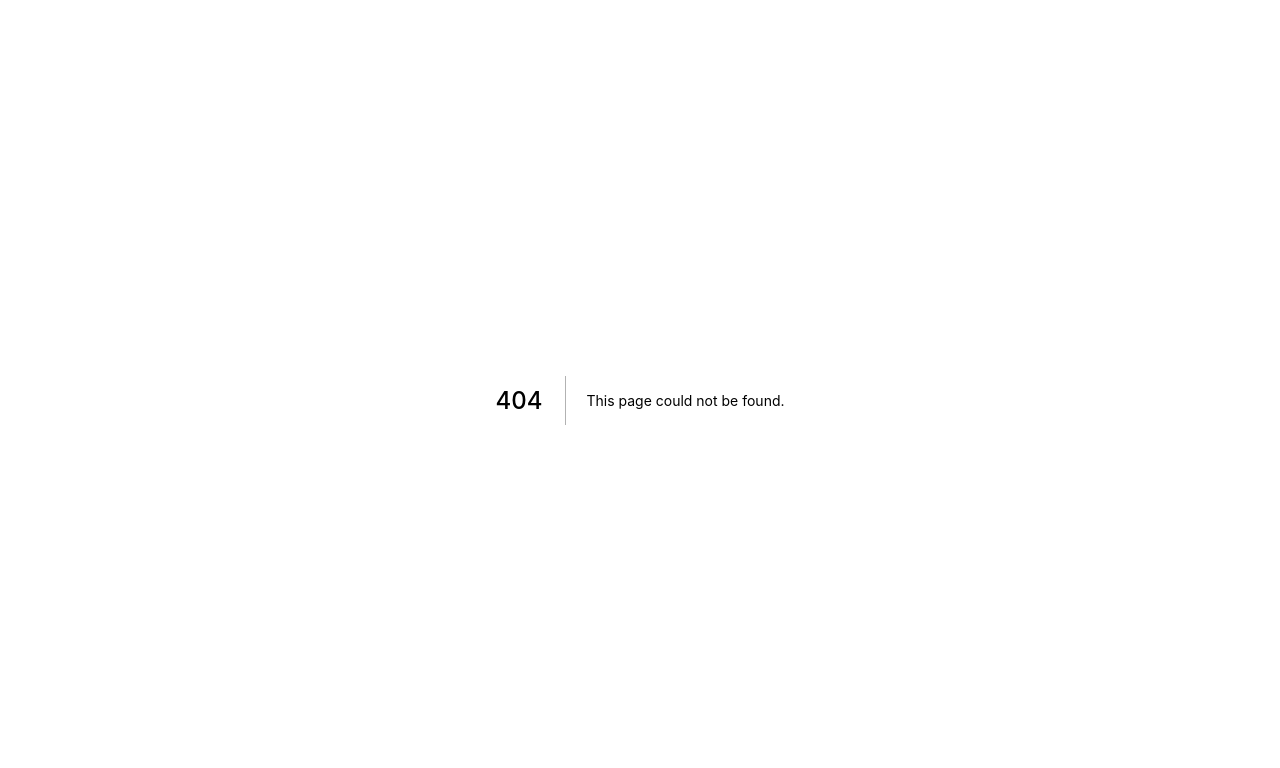
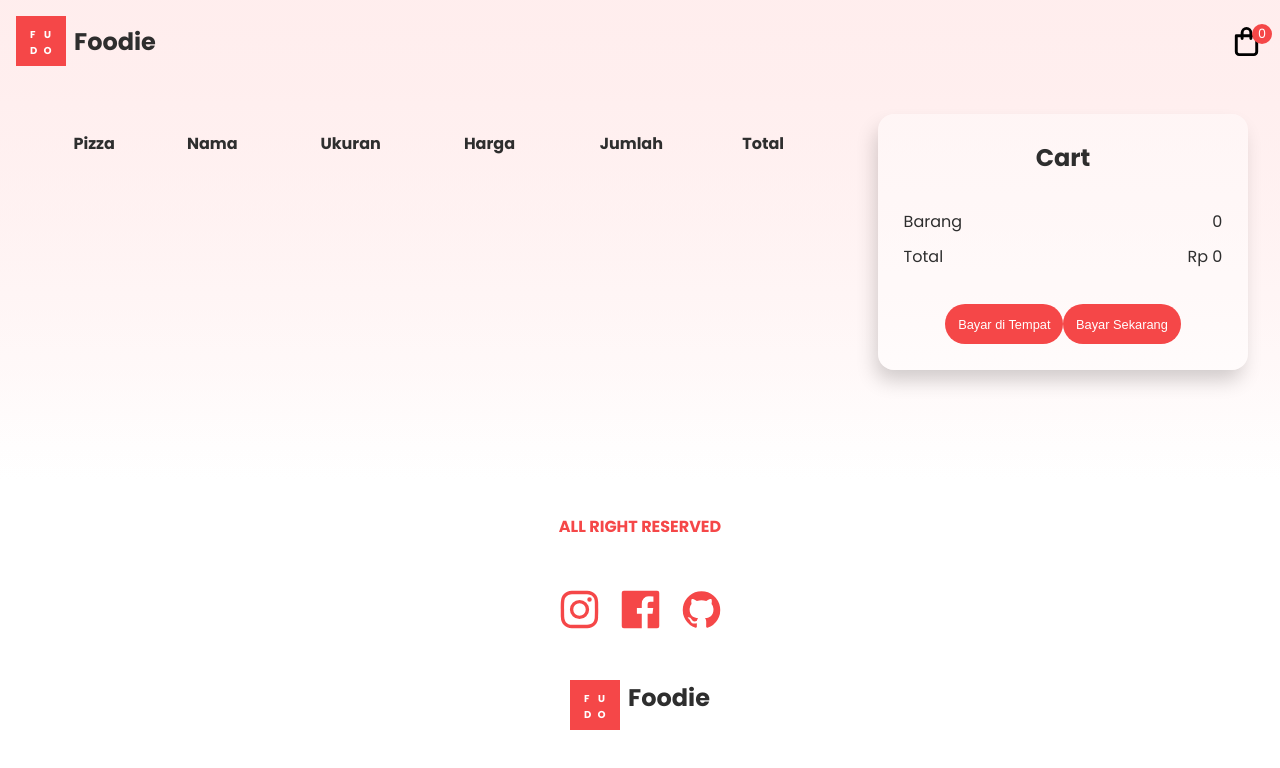
Before and after one commit to NichoAdhyatma/foodie-react-next-js, a Next.js app: page /cart in a window 1280 px wide. Before the commit this address had no page. Shown: the top 768 px of the page. Built offline with nearby package versions, Linux system fonts and the light colour scheme.

Commit message:
cart-remove-item

```diff
--- a/components/Header.jsx
+++ b/components/Header.jsx
@@ -2,12 +2,11 @@ import css from "../styles/Header.module.css";
 import Image from "next/image";
 import logo from "../assets/Logo.png";
 import { UilShoppingBag } from "@iconscout/react-unicons";
-import {useStore}  from "../store/store";
+import { useStore } from "../store/store";
+import Link from "next/link";
 
 const Header = () => {
-  const state = useStore((state) => state)
-  console.log(state)
-  const items = useStore((state) => state.cart.pizzas.length)
+  const items = useStore((state) => state.cart.pizzas.length);
 
   return (
     <div className={css.header}>
@@ -26,10 +25,12 @@ const Header = () => {
 
       {/* Right side */}
       <div className={css.rightSide}>
-        <div className={css.cart}>
-          <UilShoppingBag size={35} color="2E2E2E" />
-          <div className={css.badge}>{items}</div>
-        </div>
+        <Link href="/cart">
+          <div className={css.cart}>
+            <UilShoppingBag size={35} color="2E2E2E" />
+            <div className={css.badge}>{items}</div>
+          </div>
+        </Link>
       </div>
     </div>
   );
--- /dev/null
+++ b/pages/cart.js
@@ -0,0 +1,112 @@
+import Layout from "../components/Layout";
+import { useStore } from "../store/store";
+import css from "../styles/Cart.module.css";
+import { urlFor } from "../lib/client";
+import Image from "next/image";
+import { ToastContainer, toast } from "react-toastify";
+import "react-toastify/dist/ReactToastify.css";
+
+export default function Cart(params) {
+  const cartData = useStore((state) => state.cart);
+  const removePizza = useStore((state) => state.removePizza);
+  const handleRemove = (index) => {
+    removePizza(index);
+    toast.error("Barang dihapus.", {
+      position: "top-center",
+      autoClose: 2000,
+      hideProgressBar: true,
+      closeOnClick: true,
+      pauseOnHover: true,
+      draggable: true,
+    });
+  };
+
+  const total = () =>
+    cartData.pizzas.reduce((a, b) => a + b.quantity * b.price, 0);
+
+  return (
+    <Layout>
+      <div className={css.container}>
+        {/* details */}
+        <div className={css.details}>
+          <table className={css.table}>
+            <thead>
+              <th>Pizza</th>
+              <th>Nama</th>
+              <th>Ukuran</th>
+              <th>Harga</th>
+              <th>Jumlah</th>
+              <th>Total</th>
+              <th></th>
+            </thead>
+
+            <tbody className={css.tbody}>
+              {cartData.pizzas.length > 0 &&
+                cartData.pizzas.map((pizza, index) => {
+                  const src = urlFor(pizza.image).url();
+
+                  return (
+                    <tr key={index}>
+                      <td className={css.imageTd}>
+                        <Image
+                          loader={() => src}
+                          src={src}
+                          alt=""
+                          width={85}
+                          height={85}
+                          objectFit="cover"
+                        />
+                      </td>
+
+                      <td>{pizza.name}</td>
+
+                      <td>
+                        {pizza.size === 0
+                          ? "Kecil"
+                          : pizza.size === 1
+                          ? "Sedang"
+                          : "Besar"}
+                      </td>
+
+                      <td>{pizza.price}</td>
+                      <td>{pizza.quantity}</td>
+                      <td>{pizza.quantity * pizza.price}</td>
+                      <td>
+                        <span
+                          className={css.remove}
+                          onClick={() => handleRemove(index)}
+                        >
+                          x
+                        </span>
+                      </td>
+                    </tr>
+                  );
+                })}
+            </tbody>
+          </table>
+        </div>
+        {/* summary */}
+        <div className={css.cart}>
+          <span>Cart</span>
+          <div className={css.cartDetails}>
+            <div>
+              <span>Barang</span>
+              <span>{cartData.pizzas.length}</span>
+            </div>
+
+            <div>
+              <span>Total</span>
+              <span>Rp {total()}</span>
+            </div>
+          </div>
+
+          <div className={css.btnGroup}>
+              <button className="btn">Bayar di Tempat</button>
+              <button className="btn">Bayar Sekarang</button>
+          </div>
+        </div>
+      </div>
+      <ToastContainer />
+    </Layout>
+  );
+}
--- a/store/store.js
+++ b/store/store.js
@@ -1,4 +1,4 @@
-import create  from "zustand";
+import create from "zustand";
 
 export const useStore = create((set) => ({
   cart: {
@@ -11,4 +11,11 @@ export const useStore = create((set) => ({
         pizzas: [...state.cart.pizzas, data],
       },
     })),
+
+  removePizza: (index) =>
+    set((state) => ({
+      cart: {
+        pizzas: state.cart.pizzas.filter((_, i) => i != index),
+      },
+    })),
 }));
--- /dev/null
+++ b/styles/Cart.module.css
@@ -0,0 +1,87 @@
+.container {
+  padding: 2rem;
+  display: grid;
+  grid-template-columns: 2.2fr 1fr;
+  gap: 2rem;
+}
+
+.table {
+  width: 100%;
+  border-spacing: 1rem;
+  border-collapse: separate;
+}
+
+.tbody > tr > td {
+  text-align: center;
+}
+
+.tbody > tr:nth-child(2) {
+  width: 15%;
+}
+
+.imageTd > span > img {
+  border-radius: 1rem;
+  -webkit-border-radius: 1rem;
+  -moz-border-radius: 1rem;
+  -ms-border-radius: 1rem;
+  -o-border-radius: 1rem;
+}
+
+.remove {
+  border-radius: 100%;
+  background-color: var(--themeRed);
+  color: white;
+  -webkit-border-radius: 100%;
+  -moz-border-radius: 100%;
+  -ms-border-radius: 100%;
+  -o-border-radius: 100%;
+  display: flex;
+  align-items: center;
+  justify-content: center;
+  cursor: pointer;
+  width: fit-content;
+  padding: 0 0.5rem;
+}
+
+.cart {
+  display: flex;
+  flex-direction: column;
+  align-items: center;
+  justify-content: space-between;
+  height: 16rem;
+  padding: 1.6rem;
+  background-color: var(--cartBack);
+  box-shadow: var(--shadow);
+  border-radius: 1rem;
+  -webkit-border-radius: 1rem;
+  -moz-border-radius: 1rem;
+  -ms-border-radius: 1rem;
+  -o-border-radius: 1rem;
+}
+
+.cart > span {
+  font-weight: bold;
+  font-size: 1.5rem;
+}
+
+.cartDetails {
+  width: 100%;
+  display: flex;
+  flex-direction: column;
+  gap: 0.6rem;
+}
+
+.cartDetails > div {
+  display: flex;
+  justify-content: space-between;
+}
+
+.btnGroup > * {
+  font-size: 0.8rem;
+  padding: 0.8rem;
+}
+
+.btnGroup:nth-child(1) {
+  background-color: transparent;
+  color: var(--themeRed);
+}
--- a/styles/Header.module.css
+++ b/styles/Header.module.css
@@ -20,7 +20,7 @@
 }
 
 .menu {
-  display: flex;
+  display: none;
   align-items: center;
   gap: 2rem;
   list-style: none;
@@ -65,3 +65,9 @@
   right: -0.5rem;
   font-size: 0.8rem;
 }
+
+@media only screen and (max-width: 427px) {
+  .menu {
+    display: none;
+  }
+}
--- a/styles/Services.module.css
+++ b/styles/Services.module.css
@@ -48,3 +48,9 @@
   width: 20rem;
   text-align: center;
 }
+
+@media only screen and (max-width: 337px) {
+  .feature > :nth-child(3) {
+    width: 15rem;
+  }
+}
```
Also changed, not shown: pages/food/[slug].js (+3 -4 lines), styles/Hero.module.css (+17 -4 lines), styles/Menu.module.css (+7 -1 lines), pages/food/Cart.js (deleted).
